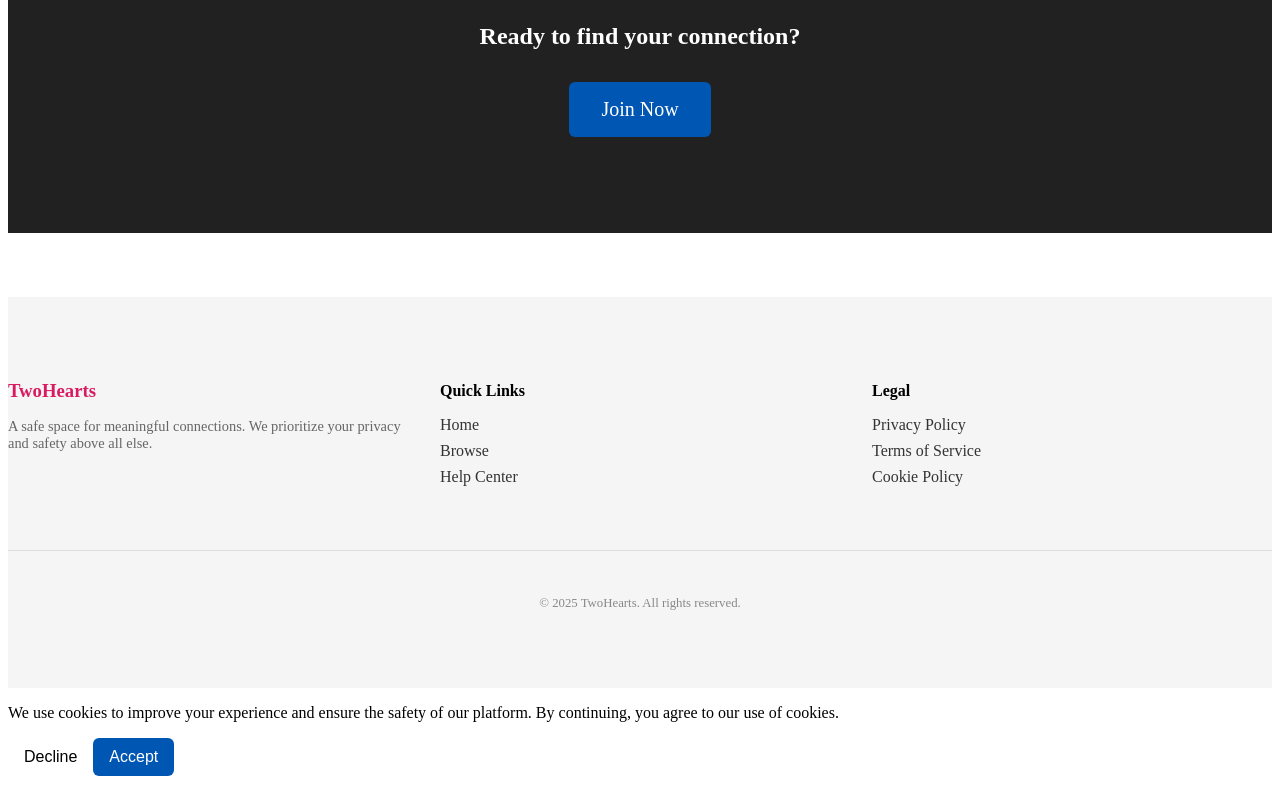
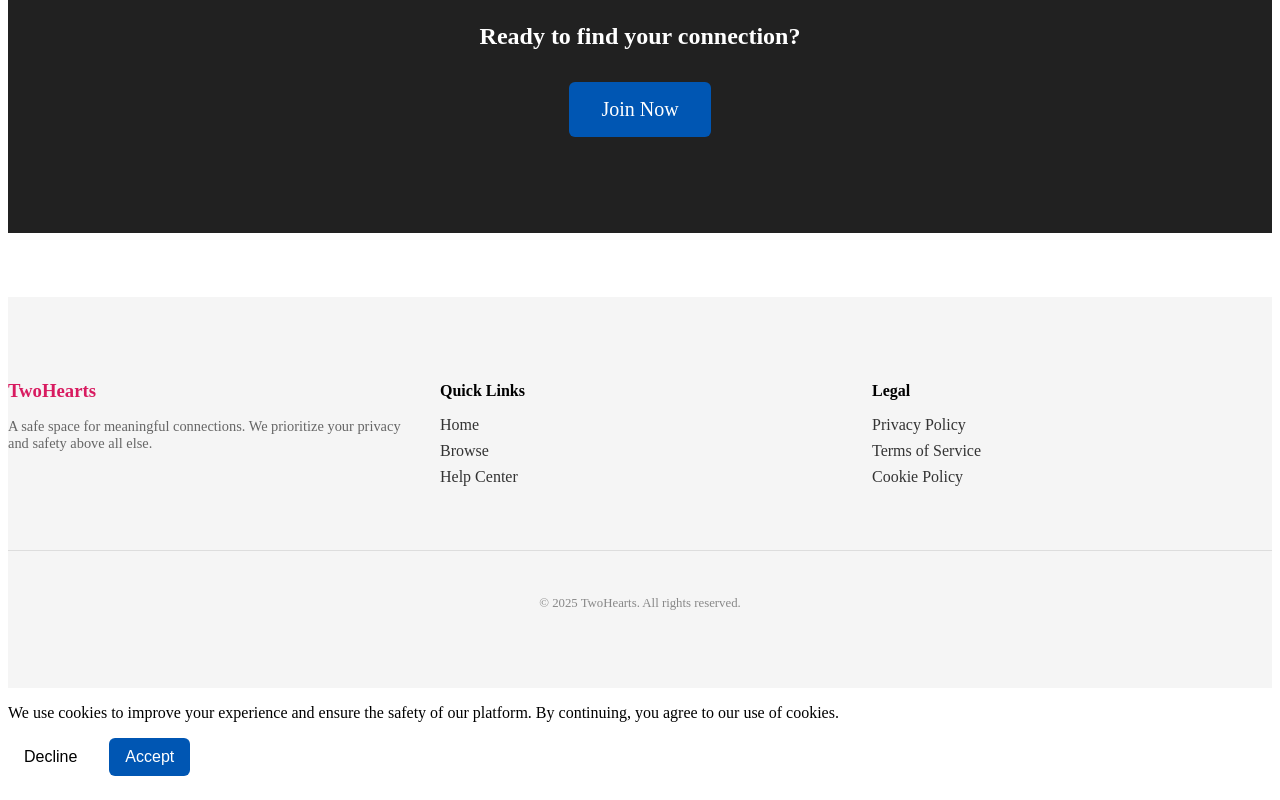
Before and after one commit to aniketraut602-sys/twohearts-react, a React (Vite) app: page / in a window 1280 px wide. Shown: the part 1872-2672 px from the top of the page. Built offline with nearby package versions, Linux system fonts and the light colour scheme.

Commit message:
Fix: Refine navbar logo label and cookie banner role/layout

```diff
--- a/src/components/CookieBanner.jsx
+++ b/src/components/CookieBanner.jsx
@@ -23,13 +23,13 @@ export default function CookieBanner() {
     if (!isVisible) return null;
 
     return (
-        <div className="cookie-banner" role="region" aria-label="Cookie Consent">
+        <div className="cookie-banner" role="dialog" aria-modal="false" aria-label="Cookie Consent">
             <div className="container cookie-content">
                 <p>
                     We use cookies to improve your experience and ensure the safety of our platform.
                     By continuing, you agree to our use of cookies.
                 </p>
-                <div className="cookie-actions">
+                <div className="cookie-actions" style={{ display: 'flex', gap: '1rem' }}>
                     <button onClick={handleDecline} className="btn btn-ghost btn-sm">
                         Decline
                     </button>
--- a/src/components/Navbar.jsx
+++ b/src/components/Navbar.jsx
@@ -8,10 +8,10 @@ export default function Navbar({ user, onSignOut }) {
     return (
         <nav className="navbar">
             <div className="container navbar-container">
-                <Link to="/" className="navbar-logo" aria-label="TwoHearts Home">
+                <Link to="/" className="navbar-logo">
                     <img
                         src={logo}
-                        alt="TwoHearts"
+                        alt="TwoHearts Home"
                         style={{ height: '40px', width: 'auto' }}
                     />
                 </Link>
```
